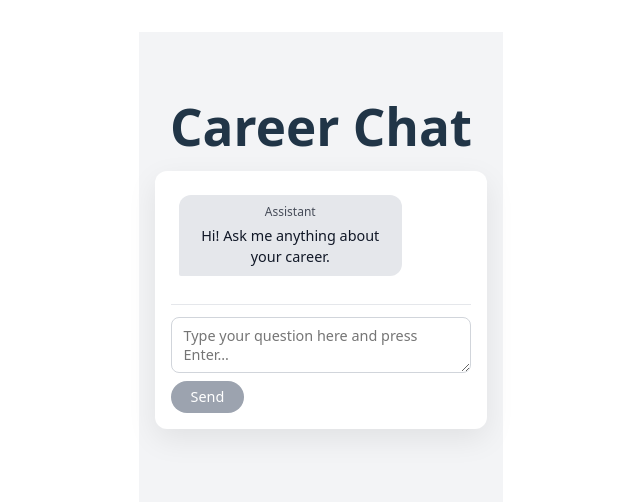
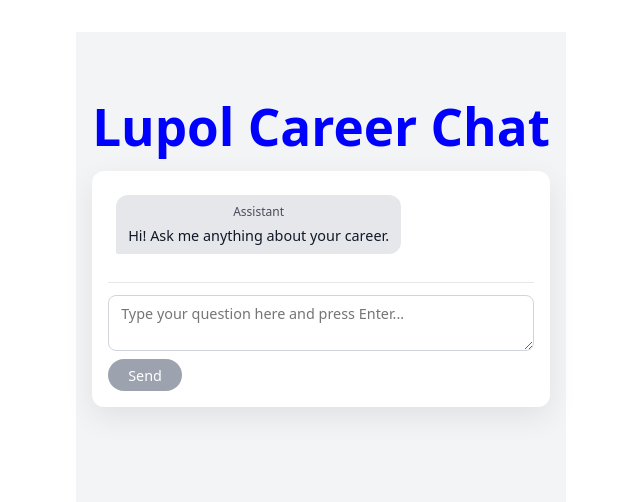
Before and after one commit to josiedefo/lupol-dev-two, a Vue app in the folder frontend/: page / in a window 1280 px wide. Shown: the top 502 px of the page, without its empty margins (319-959 px from the left). Built offline with nearby package versions, Linux system fonts and the light colour scheme.

Commit message:
Add README, Architecture.md with AWS delpyment steps and test simple update and redeployment

```diff
--- a/frontend/src/App.vue
+++ b/frontend/src/App.vue
@@ -1,6 +1,6 @@
 <template>
   <div class="app">
-    <h1 class="title">Career Chat</h1>
+    <h1 class="title">Lupol Career Chat</h1>
 
     <div class="chat-container">
       <div class="messages" ref="messagesContainer">
@@ -135,7 +135,7 @@ watch(
   min-height: 100vh;
   display: flex;
   flex-direction: column;
-  align-items: center;
+  align-items: left;
   background: #f3f4f6;
   padding: 2rem 1rem;
   box-sizing: border-box;
@@ -146,6 +146,7 @@ watch(
     sans-serif;
   font-weight: 600;
   margin-bottom: 1rem;
+  color: blue;
 }
 
 .chat-container {
```
Also changed, not shown: 2 other files (tests, documents, lock files or other folders).
